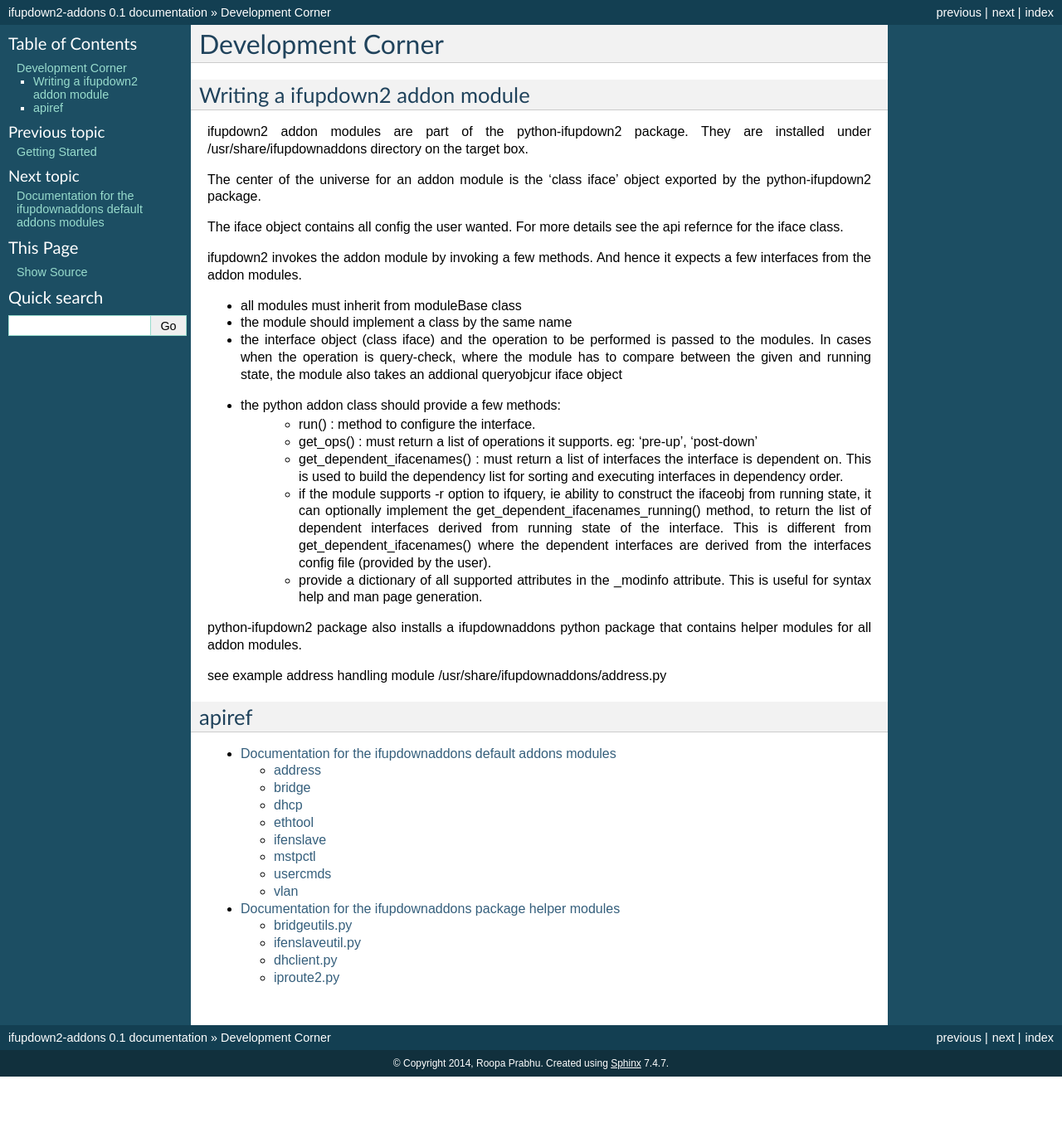
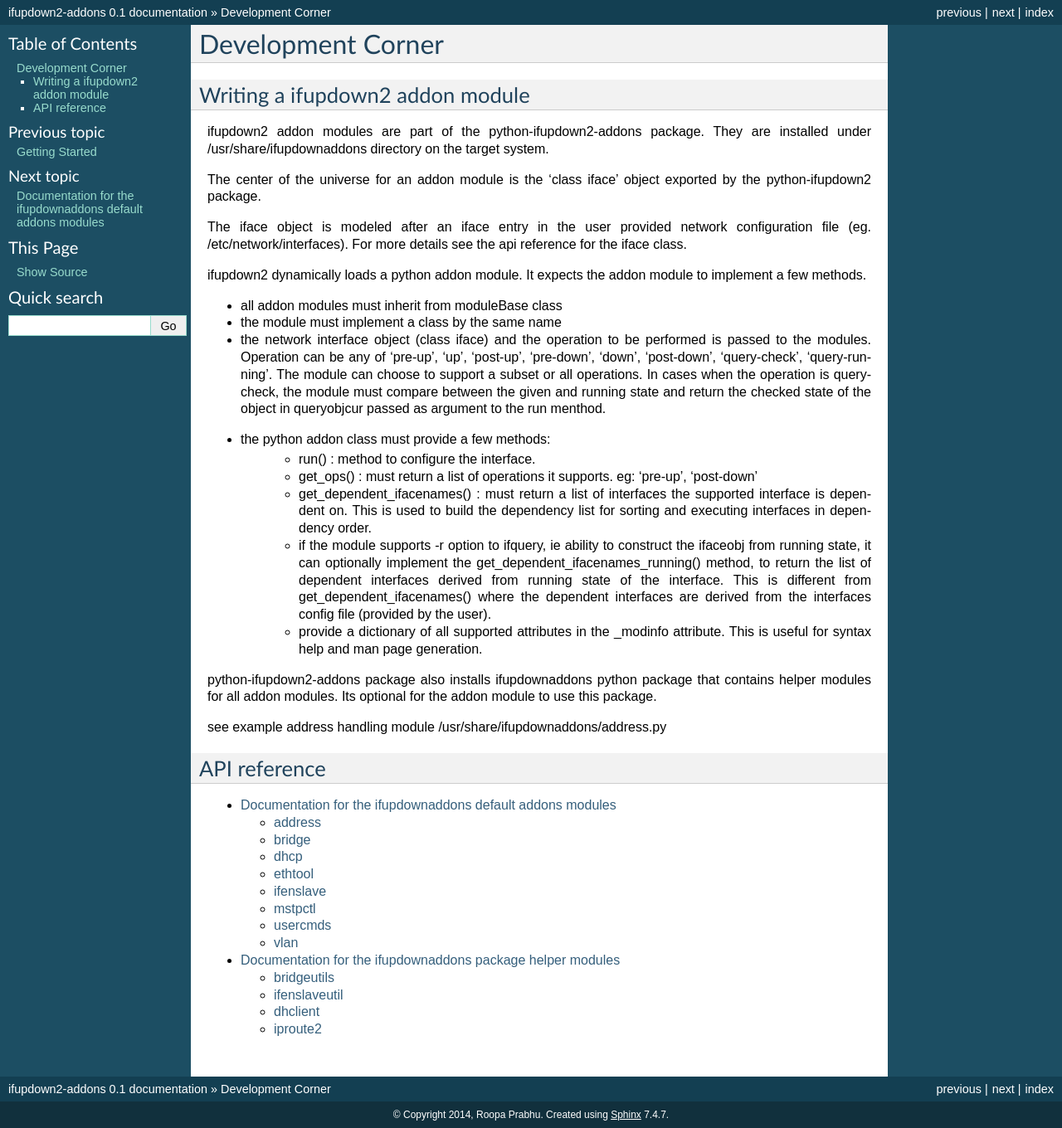
Before and after one commit to CumulusNetworks/ifupdown2, a Sphinx documentation site: the page built from ifupdown2-addons/docs/source/developmentcorner.rst, in a window 1280 px wide. Shown: the whole page at 83% size. Built offline with Sphinx 7.4.7, drawn with Linux system fonts in a browser that asks for light colours; before the commit the page ends 1298 px from its top, so only the background shows below that.

Commit message:
few minor documentation cleanups

```diff
--- a/ifupdown2-addons/docs/source/addonshelperapiref.rst
+++ b/ifupdown2-addons/docs/source/addonshelperapiref.rst
@@ -6,8 +6,8 @@ for ifupdown2 addon modules to interact directly with tools
 like iproute2, brctl etc.
 
 
-bridgeutils.py
-==============
+bridgeutils
+===========
 
 Helper module to work with bridgeutil commands
 
@@ -15,8 +15,8 @@ Helper module to work with bridgeutil commands
 
 .. autoclass:: brctl
 
-ifenslaveutil.py
-================
+ifenslaveutil
+=============
 
 Helper module to interact with linux api to create bonds.
 Currently this is via sysfs.
@@ -25,8 +25,8 @@ Currently this is via sysfs.
 
 .. autoclass:: ifenslaveutil
 
-dhclient.py
-===========
+dhclient
+========
 
 Helper module to interact with dhclient tools.
 
@@ -34,8 +34,8 @@ Helper module to interact with dhclient tools.
 
 .. autoclass:: dhclient
 
-iproute2.py
-===========
+iproute2
+========
 
 Helper module to interact with iproute2 tools.
 
--- a/ifupdown2-addons/docs/source/conf.py
+++ b/ifupdown2-addons/docs/source/conf.py
@@ -1,7 +1,7 @@
 # -*- coding: utf-8 -*-
 #
-# ifupdown2 documentation build configuration file, created by
-# sphinx-quickstart on Sun Jul  6 23:49:20 2014.
+# ifupdown2-addons documentation build configuration file, created by
+# sphinx-quickstart on Mon Jul 21 11:17:17 2014.
 #
 # This file is execfile()d with the current directory set to its containing dir.
 #
@@ -16,14 +16,12 @@ import sys, os
 # If extensions (or modules to document with autodoc) are in another directory,
 # add these directories to sys.path here. If the directory is relative to the
 # documentation root, use os.path.abspath to make it absolute, like shown here.
+#sys.path.insert(0, os.path.abspath('.'))
+
 sys.path.insert(0, os.path.abspath('../../addons'))
 sys.path.append(os.path.abspath('../../'))
 sys.path.append(os.path.abspath('../../ifupdownaddons'))
 sys.path.append(os.path.abspath('../../../ifupdown2'))
-
-#sys.path.insert(0, os.path.abspath('/work/monster-03/roopa/cumulus-2.1-multimac/packages/ifupdown2-addons/pkg'))
-#sys.path.append(os.path.abspath('/work/monster-03/roopa/cumulus-2.1-multimac/packages/ifupdown2/pkg'))
-#sys.path.append(os.path.abspath('/work/monster-03/roopa/cumulus-2.1-multimac/packages/ifupdown2/'))
 
 # -- General configuration -----------------------------------------------------
 
@@ -32,7 +30,7 @@ sys.path.append(os.path.abspath('../../../ifupdown2'))
 
 # Add any Sphinx extension module names here, as strings. They can be extensions
 # coming with Sphinx (named 'sphinx.ext.*') or your custom ones.
-extensions = ['sphinx.ext.autodoc', 'sphinx.ext.intersphinx', 'sphinx.ext.todo']
+extensions = ['sphinx.ext.autodoc']
 
 # Add any paths that contain templates here, relative to this directory.
 templates_path = ['_templates']
@@ -171,7 +169,7 @@ html_static_path = ['_static']
 #html_file_suffix = None
 
 # Output file base name for HTML help builder.
-htmlhelp_basename = 'ifupdown2doc'
+htmlhelp_basename = 'ifupdown2-addonsdoc'
 
 
 # -- Options for LaTeX output --------------------------------------------------
@@ -190,7 +188,7 @@ latex_elements = {
 # Grouping the document tree into LaTeX files. List of tuples
 # (source start file, target name, title, author, documentclass [howto/manual]).
 latex_documents = [
-  ('index', 'ifupdown2.tex', u'ifupdown2 Documentation',
+  ('index', 'ifupdown2-addons.tex', u'ifupdown2-addons Documentation',
    u'Roopa Prabhu', 'manual'),
 ]
 
@@ -220,7 +218,7 @@ latex_documents = [
 # One entry per manual page. List of tuples
 # (source start file, name, description, authors, manual section).
 man_pages = [
-    ('index', 'ifupdown2', u'ifupdown2 Documentation',
+    ('index', 'ifupdown2-addons', u'ifupdown2-addons Documentation',
      [u'Roopa Prabhu'], 1)
 ]
 
@@ -234,8 +232,8 @@ man_pages = [
 # (source start file, target name, title, author,
 #  dir menu entry, description, category)
 texinfo_documents = [
-  ('index', 'ifupdown2', u'ifupdown2 Documentation',
-   u'Roopa Prabhu', 'ifupdown2', 'One line description of project.',
+  ('index', 'ifupdown2-addons', u'ifupdown2-addons Documentation',
+   u'Roopa Prabhu', 'ifupdown2-addons', 'One line description of project.',
    'Miscellaneous'),
 ]
 
@@ -247,7 +245,3 @@ texinfo_documents = [
 
 # How to display URL addresses: 'footnote', 'no', or 'inline'.
 #texinfo_show_urls = 'footnote'
-
-
-# Example configuration for intersphinx: refer to the Python standard library.
-intersphinx_mapping = {'http://docs.python.org/': None}
--- a/ifupdown2-addons/docs/source/developmentcorner.rst
+++ b/ifupdown2-addons/docs/source/developmentcorner.rst
@@ -3,31 +3,36 @@ Development Corner
 
 Writing a ifupdown2 addon module
 --------------------------------
-ifupdown2 addon modules are part of the python-ifupdown2 package.
-They are installed under /usr/share/ifupdownaddons directory on the target box.
+ifupdown2 addon modules are part of the python-ifupdown2-addons package.
+They are installed under /usr/share/ifupdownaddons directory on the target
+system.
 
 The center of the universe for an addon module is the 'class iface' object
 exported by the python-ifupdown2 package.
 
-The iface object contains all config the user wanted. For more details see
-the api refernce for the iface class.
+The iface object is modeled after an iface entry in the user provided network
+configuration file (eg. /etc/network/interfaces). For more details see
+the api reference for the iface class.
 
-ifupdown2 invokes the addon module by invoking a few methods. And hence
-it expects a few interfaces from the addon modules.
+ifupdown2 dynamically loads a python addon module. It expects the addon module
+to implement a few methods.
 
-* all modules must inherit from moduleBase class
-* the module should implement a class by the same name
-* the interface object (class iface) and the operation to be performed is
-  passed to the modules. In cases when the operation is query-check, where
-  the module has to compare between the given and running state, the module
-  also takes an addional queryobjcur iface object
-* the python addon class should provide a few methods:
+* all addon modules must inherit from moduleBase class
+* the module must implement a class by the same name
+* the network interface object (class iface) and the operation to be performed
+  is passed to the modules. Operation can be any of 'pre-up', 'up', 'post-up',
+  'pre-down', 'down', 'post-down', 'query-check', 'query-running'.
+  The module can choose to support a subset or all operations.
+  In cases when the operation is query-check, the module must compare between
+  the given and running state and return the checked state of the object in
+  queryobjcur passed as argument to the run menthod.
+* the python addon class must provide a few methods:
     * run() : method to configure the interface.
     * get_ops() : must return a list of operations it supports.
       eg: 'pre-up', 'post-down'
     * get_dependent_ifacenames() : must return a list of interfaces the
-      interface is dependent on. This is used to build the dependency list
-      for sorting and executing interfaces in dependency order.
+      supported interface is dependent on. This is used to build the
+      dependency list for sorting and executing interfaces in dependency order.
     * if the module supports -r option to ifquery, ie ability to construct the
       ifaceobj from running state, it can optionally implement the
       get_dependent_ifacenames_running() method, to return the list of
@@ -38,13 +43,14 @@ it expects a few interfaces from the addon modules.
     * provide a dictionary of all supported attributes in the _modinfo
       attribute. This is useful for syntax help and man page generation.
 
-python-ifupdown2 package also installs a ifupdownaddons python package that
-contains helper modules for all addon modules.
+python-ifupdown2-addons package also installs ifupdownaddons python package
+that contains helper modules for all addon modules. Its optional for the addon
+module to use this package.
 
 see example address handling module /usr/share/ifupdownaddons/address.py
 
-apiref
-------
+API reference
+-------------
 .. toctree::
    :maxdepth: 2
 
--- a/ifupdown2-addons/docs/source/index.rst
+++ b/ifupdown2-addons/docs/source/index.rst
@@ -3,8 +3,8 @@
    You can adapt this file completely to your liking, but it should at least
    contain the root `toctree` directive.
 
-Welcome to ifupdown2's documentation!
-=====================================
+Welcome to ifupdown2-addons documentation!
+==========================================
 
 Contents:
 =========
```
Also changed, not shown: ifupdown2-addons/docs/source/gettingstarted.rst (+12 -7 lines), ifupdown2/docs/source/gettingstarted.rst (+9 -5 lines).
